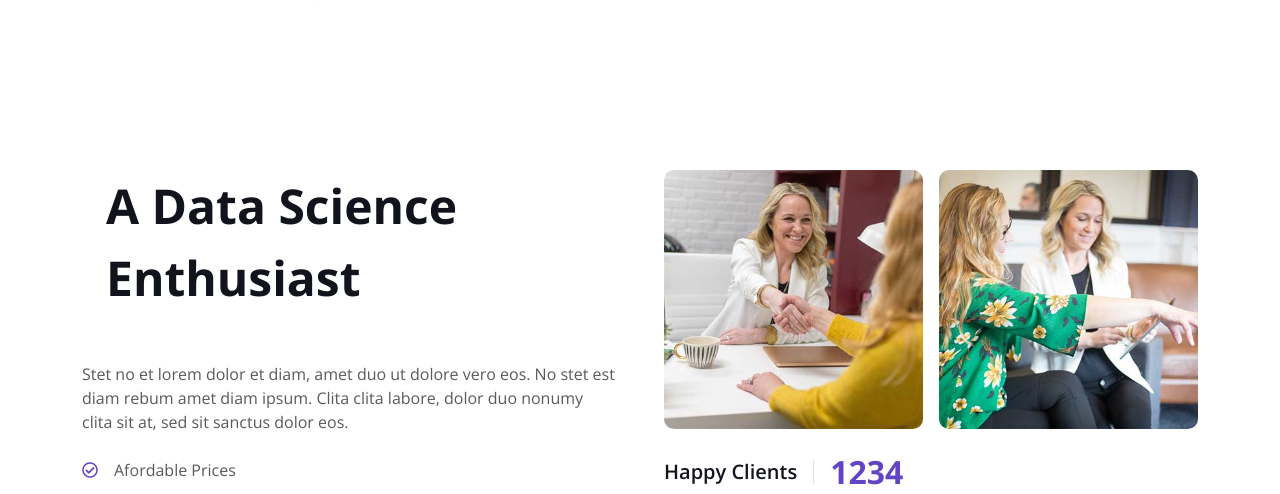
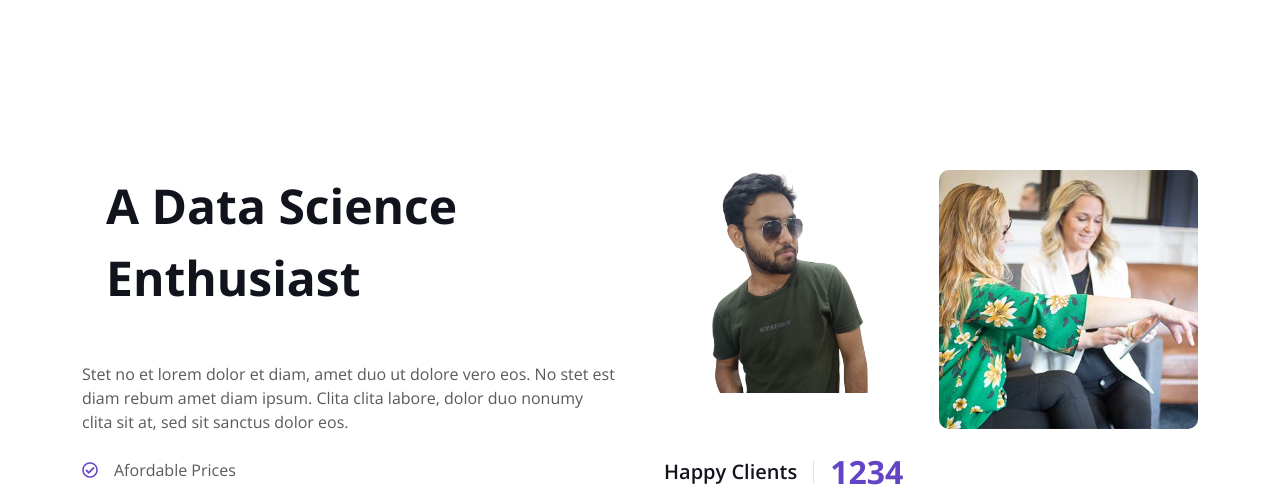
Before and after one commit to shad-datascience/shad-datascience.github.io, a plain HTML site: page index.html in a window 1280 px wide. Shown: the part 322-816 px from the top of the page. Drawn offline with nearby package versions, Linux system fonts and the light colour scheme.

Commit message:
added images

```diff
--- a/index.html
+++ b/index.html
@@ -140,7 +140,7 @@
                 <div class="col-lg-6 wow fadeInUp" data-wow-delay="0.5s">
                     <div class="row g-3 mb-4">
                         <div class="col-sm-6">
-                            <img class="img-fluid rounded" src="img/about-1.jpg" alt="">
+                            <img class="img-fluid rounded" src="img/profile-2.png" alt="">
                         </div>
                         <div class="col-sm-6">
                             <img class="img-fluid rounded" src="img/about-2.jpg" alt="">
```
Also changed, not shown: img/profile-2.png (added).
